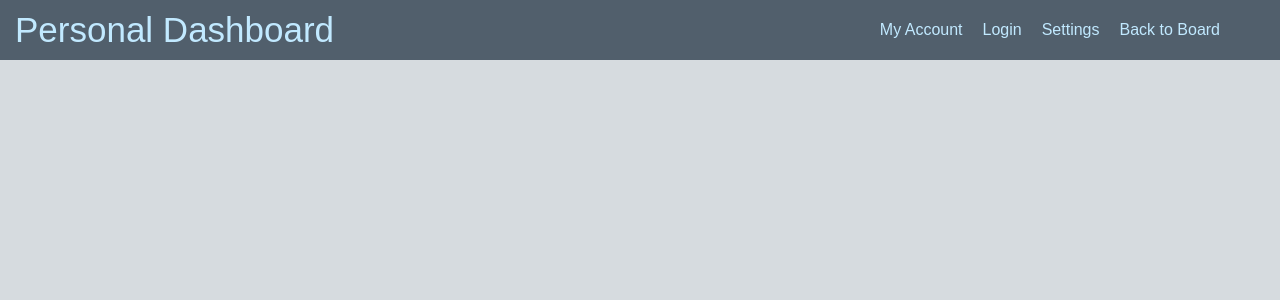
After one commit to finnvhsn/Dashboard-Organizer, a Flask app: page /notes in a window 1280 px wide. The commit adds this page. Shown: the top 300 px of the page. Run offline with Flask 3, Linux system fonts and the light colour scheme.

Commit message:
bug fixes

```diff
--- /dev/null
+++ b/project/templates/notes.html
@@ -0,0 +1,56 @@
+<!DOCTYPE html>
+<html lang="en">
+<head>
+    <meta charset="UTF-8">
+    <meta name="viewport" content="width=device-width, initial-scale=1.0">
+    <title>Dashboard</title>
+    <style>
+        body {
+            margin: 0;
+            padding: 0;
+            font-family: Arial, sans-serif;
+            background-color: #D6DBDF;
+            overflow-x: hidden;
+        }
+
+        .header {
+            display: flex;
+            justify-content: space-between;
+            align-items: center;
+            padding: 10px;
+            background-color: #515F6C;
+            color: #C1E9FF;
+            height: 40px;
+            position: sticky;
+            top: 0;
+            z-index: 1000;
+        }
+
+        .header_menu {
+            display: flex;
+            gap: 20px;
+            padding-right: 50px;
+        }
+
+        .header_title {
+            font-size: 35px;
+            padding-left: 5px;
+        }
+
+
+    </style>
+</head>
+<body>
+    <header class="header">
+        <div class="header_title">Personal Dashboard</div>
+        <div class="header_menu">
+
+
+            <p>My Account</p>
+            <p><a style="color: #C1E9FF; text-decoration: none;" href="login">Login</a></p>
+            <p>Settings</p>
+            <p>  <a style= "color: #C1E9FF; text-decoration: none;" href="all">Back to Board </a> </p>
+        </div>
+    </header>
+</body>
+</html>
--- a/project/views.py
+++ b/project/views.py
@@ -4,7 +4,7 @@ from project.endpoint import *
 
 views = Blueprint('views', __name__)
 
-@views.route("/landingpage")
+@views.route("/")
 def landingpage():
     return render_template("landingpage.html")
 
@@ -61,3 +61,8 @@ def page_user3():
 
     #TODO Notizen fehlen
     return render_template("test.html", f1_results=f1_results, weather_data=weather_data)
+
+
+@views.route("/notes")
+def notes():
+    return render_template("notes.html")
```
Also changed, not shown: project/models.py (+9 -0 lines), project/templates/test.html (+6 -1 lines), instance/my_database.db.
